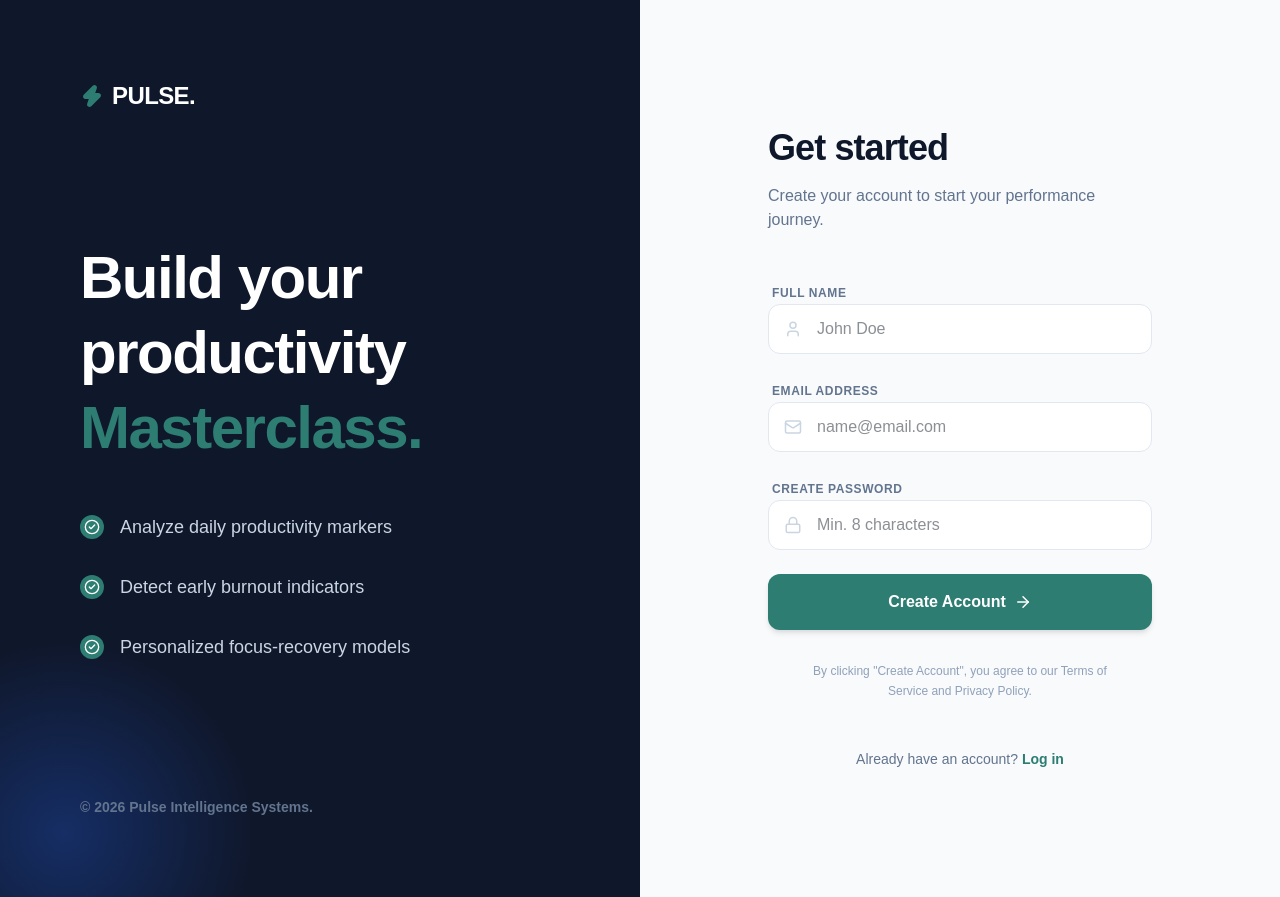
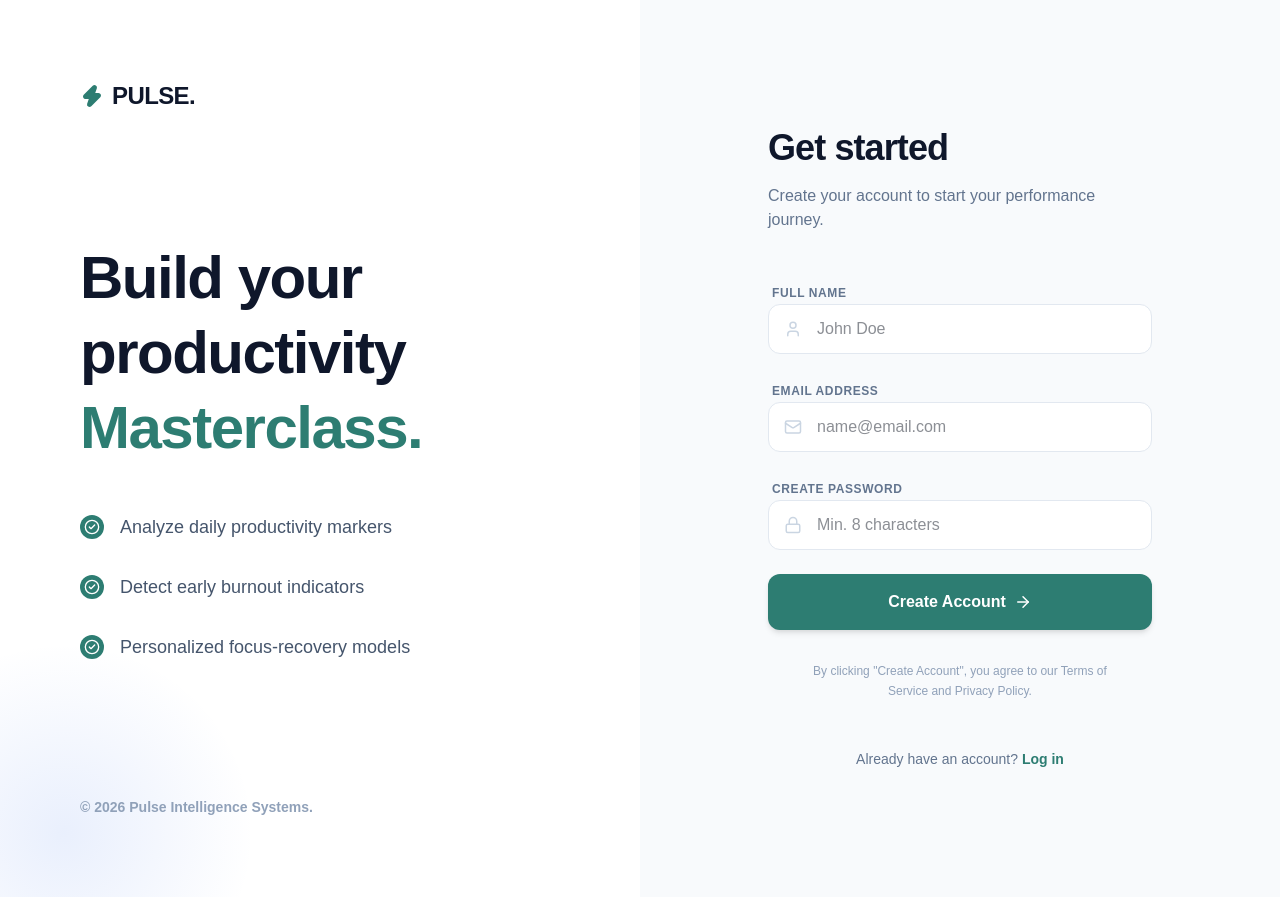
Before and after one commit to Master768/Pulse, a React (Vite) app in the folder client/: page /signup in a window 1280 px wide. Built offline with nearby package versions, Linux system fonts and the light colour scheme; no server answers.

Commit message:
UI: Update auth pages left panel to global light theme

```diff
--- a/client/src/pages/LoginPage.jsx
+++ b/client/src/pages/LoginPage.jsx
@@ -41,25 +41,25 @@ const LoginPage = () => {
         <div className="min-h-screen grid grid-cols-1 lg:grid-cols-2 bg-white">
 
             {/* --- LEFT SIDE: BRANDING PANEL (Hidden on mobile) --- */}
-            <div className="hidden lg:flex flex-col justify-between bg-slate-900 p-20 relative overflow-hidden">
+            <div className="hidden lg:flex flex-col justify-between bg-white p-20 relative overflow-hidden">
                 <div className="relative z-10">
-                    <Link to="/" className="flex items-center gap-2 text-white mb-32">
+                    <Link to="/" className="flex items-center gap-2 text-slate-900 mb-32">
                         <Zap size={24} className="text-primary fill-current" />
                         <span className="text-2xl font-bold tracking-tight">PULSE.</span>
                     </Link>
-                    <h2 className="text-6xl font-bold text-white leading-tight mb-8">
+                    <h2 className="text-6xl font-bold text-slate-900 leading-tight mb-8">
                         The Operating<br />System for your<br /><span className="text-primary">Performance.</span>
                     </h2>
-                    <p className="text-xl text-slate-400 max-w-sm leading-relaxed">
+                    <p className="text-xl text-slate-500 max-w-sm leading-relaxed">
                         Track your performance metrics and optimize your daily rhythm.
                     </p>
                 </div>
 
                 <div className="relative z-10 flex items-center gap-6">
-                    <p className="text-sm font-semibold text-slate-500">Your personal focus intelligence system.</p>
+                    <p className="text-sm font-semibold text-slate-400">Your personal focus intelligence system.</p>
                 </div>
                 {/* Visual background gradient for premium feel */}
-                <div className="absolute top-0 right-0 w-full h-full opacity-20 bg-[radial-gradient(circle_at_70%_30%,#2563EB_0%,transparent_50%)]" />
+                <div className="absolute top-0 right-0 w-full h-full opacity-10 bg-[radial-gradient(circle_at_70%_30%,#2563EB_0%,transparent_50%)]" />
             </div>
 
             {/* --- RIGHT SIDE: LOGIN FORM --- */}
--- a/client/src/pages/SignupPage.jsx
+++ b/client/src/pages/SignupPage.jsx
@@ -43,13 +43,13 @@ const SignupPage = () => {
         <div className="min-h-screen grid grid-cols-1 lg:grid-cols-2 bg-white">
 
             {/* --- LEFT SIDE: VALUE PROPOSITION (Desktop Only) --- */}
-            <div className="hidden lg:flex flex-col justify-between bg-slate-900 p-20 relative overflow-hidden">
+            <div className="hidden lg:flex flex-col justify-between bg-white p-20 relative overflow-hidden">
                 <div className="relative z-10">
-                    <Link to="/" className="flex items-center gap-2 text-white mb-32">
+                    <Link to="/" className="flex items-center gap-2 text-slate-900 mb-32">
                         <Zap size={24} className="text-primary fill-current" />
                         <span className="text-2xl font-bold tracking-tight">PULSE.</span>
                     </Link>
-                    <h2 className="text-6xl font-bold text-white leading-tight mb-12">
+                    <h2 className="text-6xl font-bold text-slate-900 leading-tight mb-12">
                         Build your<br />productivity<br /><span className="text-primary">Masterclass.</span>
                     </h2>
 
@@ -62,14 +62,14 @@ const SignupPage = () => {
                         ].map((text, i) => (
                            <div key={i} className="flex items-center gap-4">
                               <div className="p-1 bg-primary rounded-full text-white"><CheckCircle2 size={16} /></div>
-                              <span className="text-lg text-slate-300 font-medium">{text}</span>
+                              <span className="text-lg text-slate-600 font-medium">{text}</span>
                            </div>
                         ))}
                     </div>
                 </div>
 
-                <p className="relative z-10 text-sm font-semibold text-slate-500">© 2026 Pulse Intelligence Systems.</p>
-                <div className="absolute -bottom-32 -left-32 w-96 h-96 opacity-30 bg-[radial-gradient(circle_at_center,#2563EB_0%,transparent_70%)]" />
+                <p className="relative z-10 text-sm font-semibold text-slate-400">© 2026 Pulse Intelligence Systems.</p>
+                <div className="absolute -bottom-32 -left-32 w-96 h-96 opacity-10 bg-[radial-gradient(circle_at_center,#2563EB_0%,transparent_70%)]" />
             </div>
 
             {/* --- RIGHT SIDE: SIGNUP FORM --- */}
```
